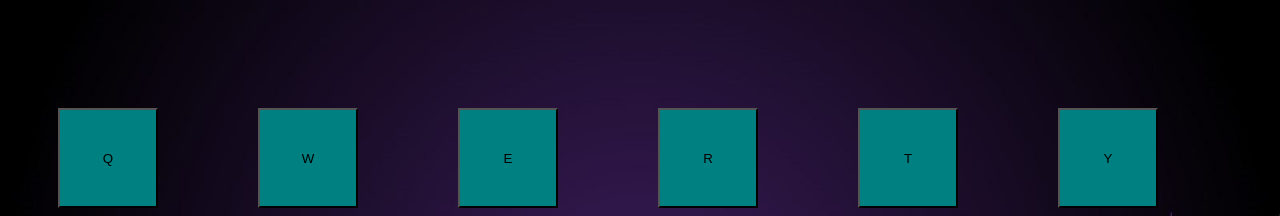
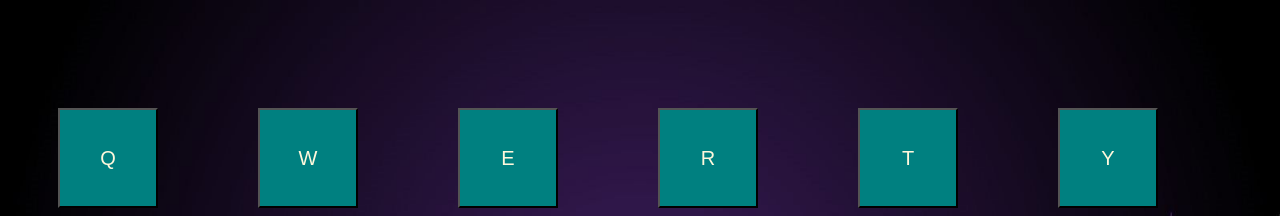
Before and after one commit to Mariia-MM/10-Events, a plain HTML site: page index.html in a window 1280 px wide. Shown: the top 216 px of the page. Drawn offline with Linux system fonts and the light colour scheme.

Commit message:
style corrections

```diff
--- a/style.css
+++ b/style.css
@@ -11,4 +11,6 @@ button {
   height: 100px;
   width: 100px;
   background-color: #008080;
+  color: cornsilk;
+  font-size: 20px;
 }
```
